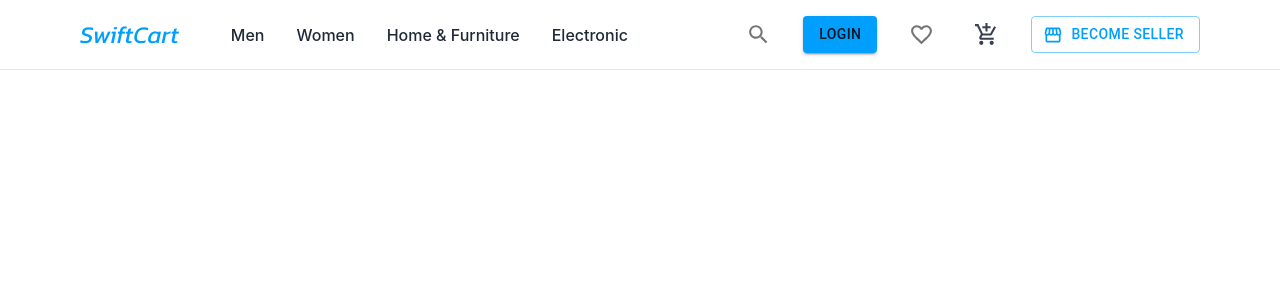
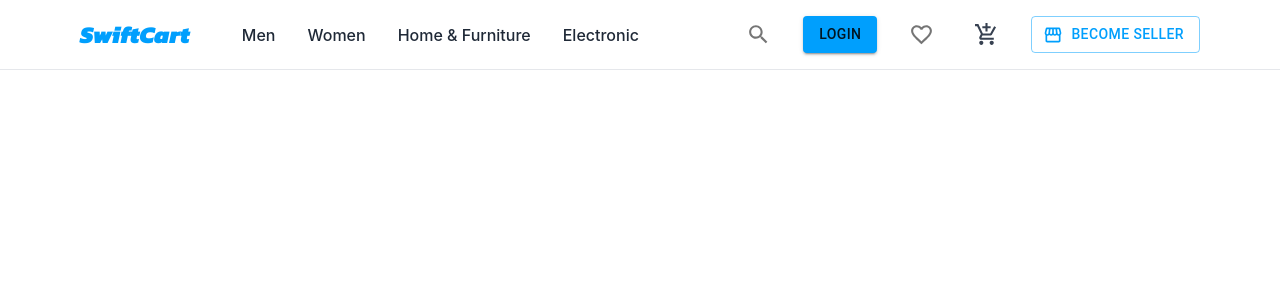
Before and after one commit to MuratErtik/SwiftCart, a React (Create React App) app in the folder frontend/code/: page / in a window 1280 px wide. Shown: the top 300 px of the page. Built offline with nearby package versions, Linux system fonts and the light colour scheme.

Commit message:
logo weight has been changed.

```diff
--- a/frontend/code/src/index.css
+++ b/frontend/code/src/index.css
@@ -14,7 +14,7 @@ code {
 
 .logo{
   font-family: "Kanit", serif;
-  font-weight: 400;
+  font-weight: 1000;
   font-style: italic;
   color: #009FFD;
 }
```
